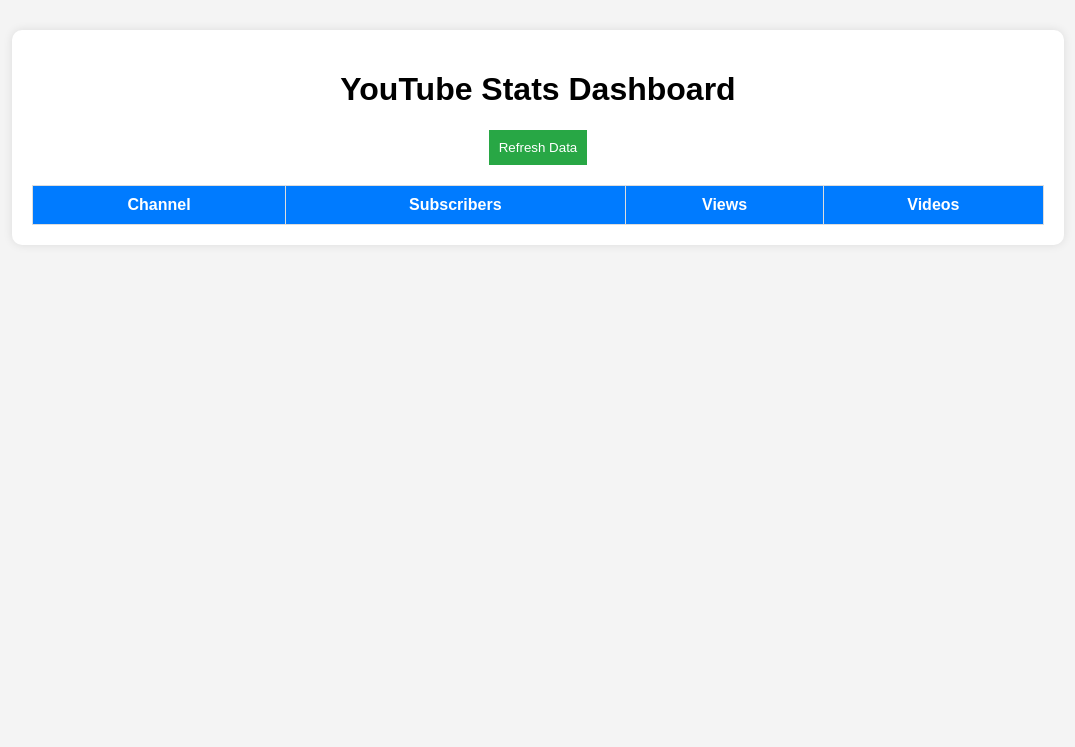
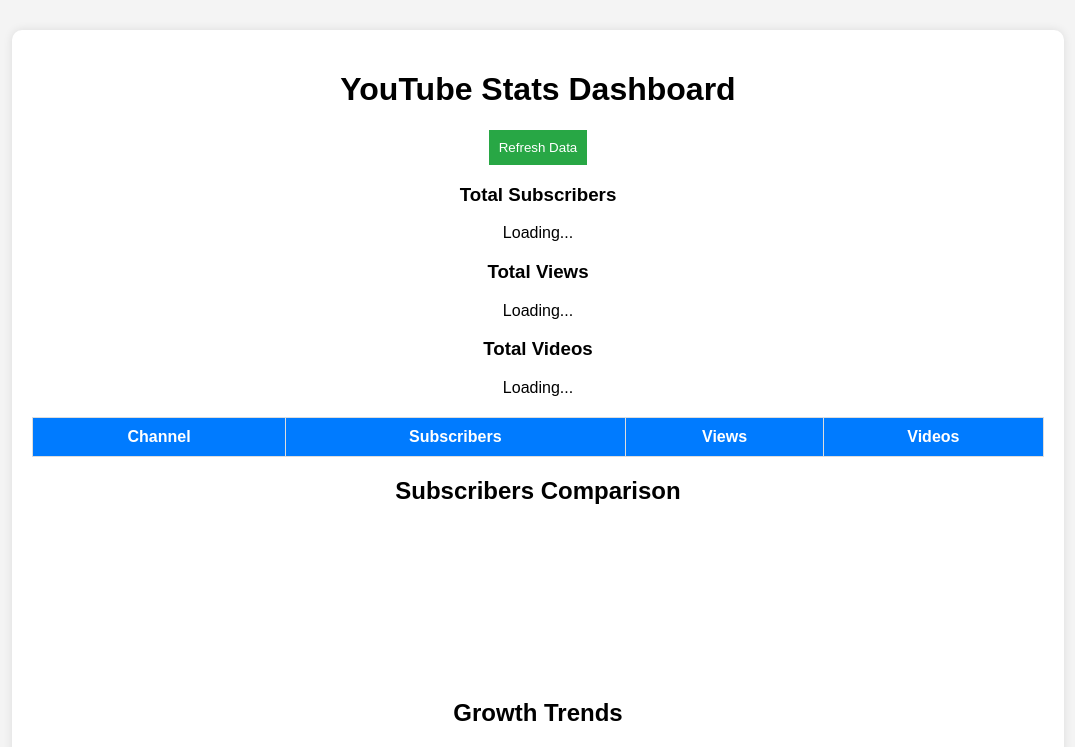
Before and after one commit to usercontent13/testpup, a Flask app: page / in a window 1280 px wide. Shown: the top 747 px of the page, without its empty margins (102-1177 px from the left). Before the commit the page ends 225 px from the top, so only its background shows below. Run offline with Flask 3, Linux system fonts and the light colour scheme; data that the repository does not hold is empty; a map, chart or similar area stays blank; some libraries are stand-ins or nearby versions.

Commit message:
Update index.html

```diff
--- a/templates/index.html
+++ b/templates/index.html
@@ -6,11 +6,30 @@
     <title>YouTube Stats Dashboard</title>
     <link rel="stylesheet" href="{{ url_for('static', filename='style.css') }}">
     <script src="https://code.jquery.com/jquery-3.6.0.min.js"></script>
+    <script src="https://cdn.jsdelivr.net/npm/chart.js"></script> <!-- Chart.js -->
 </head>
 <body>
     <div class="container">
         <h1>YouTube Stats Dashboard</h1>
         <button id="refresh">Refresh Data</button>
+
+        <!-- Summary Cards -->
+        <div class="summary">
+            <div class="card">
+                <h3>Total Subscribers</h3>
+                <p id="totalSubscribers">Loading...</p>
+            </div>
+            <div class="card">
+                <h3>Total Views</h3>
+                <p id="totalViews">Loading...</p>
+            </div>
+            <div class="card">
+                <h3>Total Videos</h3>
+                <p id="totalVideos">Loading...</p>
+            </div>
+        </div>
+
+        <!-- Table Data -->
         <table>
             <thead>
                 <tr>
@@ -24,6 +43,15 @@
                 <tr><td colspan="4">Loading...</td></tr>
             </tbody>
         </table>
+
+        <!-- Bar Chart (Comparison) -->
+        <h2>Subscribers Comparison</h2>
+        <canvas id="subscribersChart"></canvas>
+
+        <!-- Line Chart (Growth Trends) -->
+        <h2>Growth Trends</h2>
+        <canvas id="growthChart"></canvas>
+
     </div>
 
     <script>
@@ -31,10 +59,27 @@
         $.get("/data", function(data) {
             let tableBody = $("#channelData");
             tableBody.empty();
+
+            let totalSubscribers = 0;
+            let totalViews = 0;
+            let totalVideos = 0;
+
+            let labels = [];
+            let subscribersData = [];
+            let viewsData = [];
+
             if (data.error) {
                 tableBody.append("<tr><td colspan='4'>Error loading data.</td></tr>");
             } else {
                 data.forEach(channel => {
+                    totalSubscribers += parseInt(channel["Subscribers"]);
+                    totalViews += parseInt(channel["Views"]);
+                    totalVideos += parseInt(channel["Videos"]);
+
+                    labels.push(channel["Title"]);
+                    subscribersData.push(parseInt(channel["Subscribers"]));
+                    viewsData.push(parseInt(channel["Views"]));
+
                     tableBody.append(`<tr>
                         <td>${channel["Title"]}</td>
                         <td>${channel["Subscribers"]}</td>
@@ -42,10 +87,50 @@
                         <td>${channel["Videos"]}</td>
                     </tr>`);
                 });
+
+                // Update Summary Cards
+                $("#totalSubscribers").text(totalSubscribers.toLocaleString());
+                $("#totalViews").text(totalViews.toLocaleString());
+                $("#totalVideos").text(totalVideos.toLocaleString());
+
+                // Render Charts
+                renderBarChart(labels, subscribersData);
+                renderLineChart(labels, viewsData);
             }
         });
     }
 
+    // Bar Chart (Subscribers Comparison)
+    function renderBarChart(labels, data) {
+        new Chart(document.getElementById("subscribersChart"), {
+            type: "bar",
+            data: {
+                labels: labels,
+                datasets: [{
+                    label: "Subscribers",
+                    data: data,
+                    backgroundColor: "rgba(75, 192, 192, 0.6)"
+                }]
+            }
+        });
+    }
+
+    // Line Chart (Growth Trends)
+    function renderLineChart(labels, data) {
+        new Chart(document.getElementById("growthChart"), {
+            type: "line",
+            data: {
+                labels: labels,
+                datasets: [{
+                    label: "Views Growth",
+                    data: data,
+                    borderColor: "rgba(255, 99, 132, 1)",
+                    backgroundColor: "rgba(255, 99, 132, 0.2)",
+                    fill: true
+                }]
+            }
+        });
+    }
 
     $("#refresh").click(function() {
         $.ajax({
@@ -53,8 +138,8 @@
             type: "POST",
             contentType: "application/json",
             success: function(response) {
-                alert(response.message);  // Show success message
-                loadData();  // Refresh table data
+                alert(response.message);
+                loadData();
             },
             error: function(xhr) {
                 alert("Error updating data: " + xhr.responseText);
@@ -65,7 +150,5 @@
     $(document).ready(loadData);
     </script>
 
-
-
 </body>
 </html>
```
Lines whose indentation alone changed are shown as unchanged.
